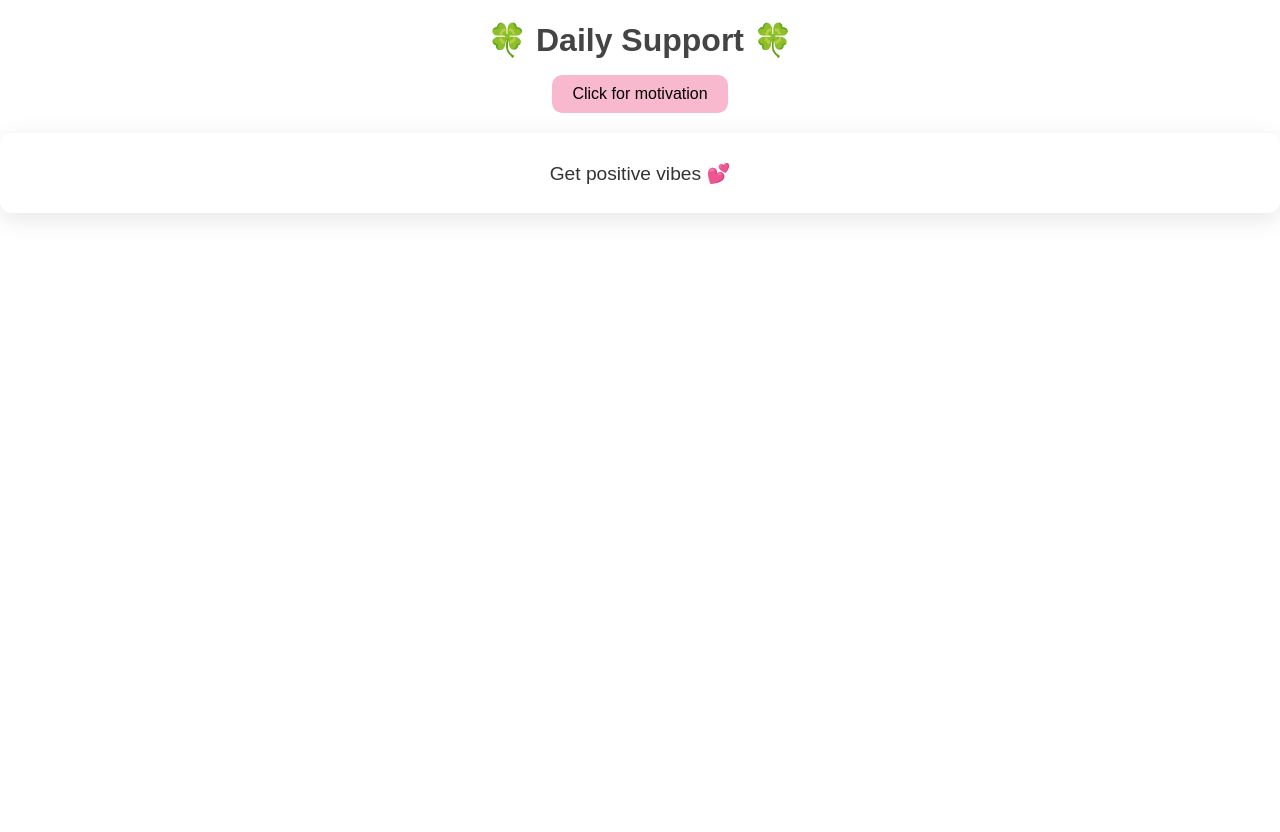
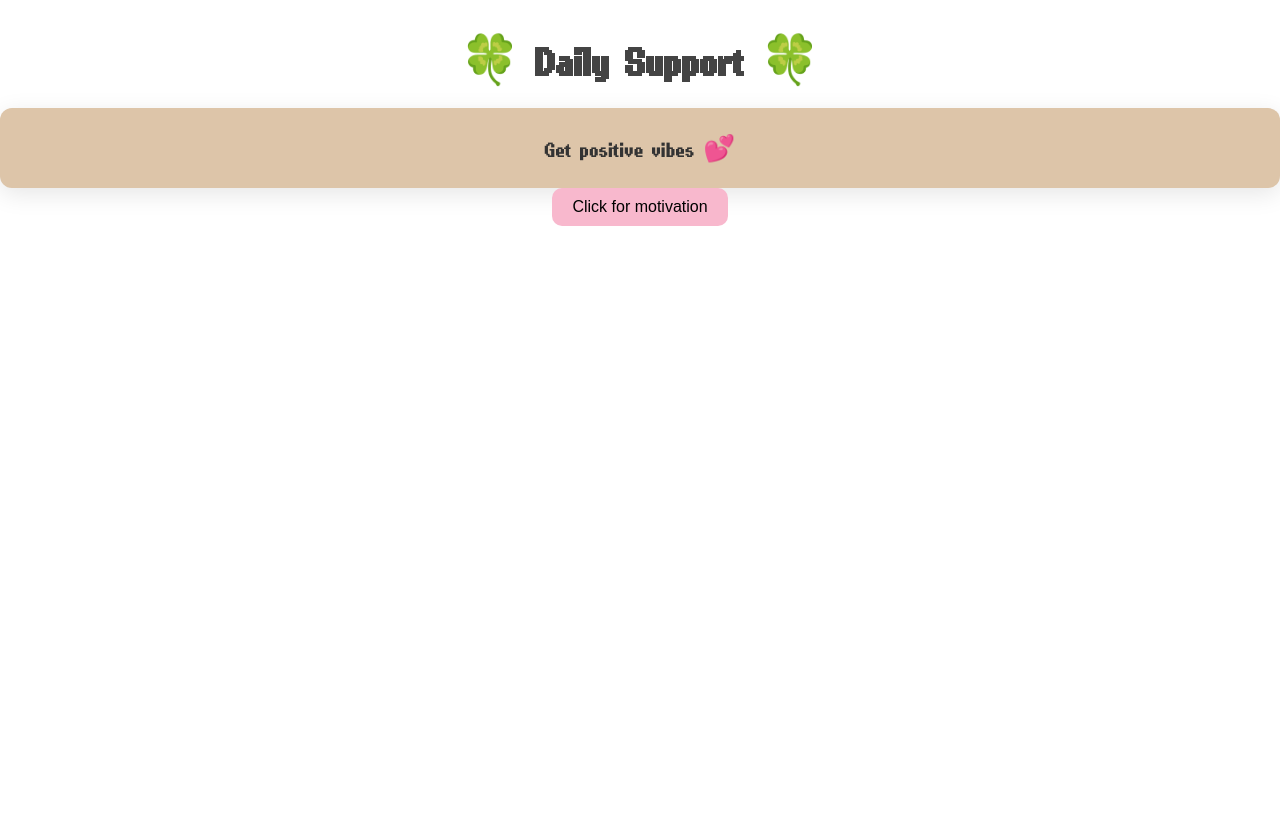
Before and after one commit to 68070264/StorySpace, a Flask app: page /openbotton in a window 1280 px wide. Before the commit the page ends 219 px from the top, so only its background shows below. Run offline with Flask 3, Linux system fonts and the light colour scheme.

Commit message:
ิbottle

```diff
--- a/templates/openbotton.html
+++ b/templates/openbotton.html
@@ -9,11 +9,20 @@
 
     <style>
         body {
-          font-family: "Poppins", sans-serif;
+          font-family: 'PixelFont';
+          font-size: 1.5rem;
           background: transparent; /* ✅ โปร่งใสเวลาอยู่ใน popup */
           text-align: center;
         }
 
+        #bottleModal.bottle-controller {
+          background:#ecdac5;
+          border-radius: 20px;
+          text-shadow: none;
+          position: relative;
+          padding: 24px;
+          overflow: hidden;
+}
         h1 {
           margin-bottom: 16px;
           color: #444;
@@ -37,9 +46,9 @@
           margin-top: 20px;
           padding: 20px;
           border-radius: 12px;
-          background: rgba(255, 255, 255, 0.8);
+          background: #DDC5A9;
           box-shadow: 0 6px 25px rgba(0, 0, 0, 0.1);
-          font-size: 1.2rem;
+          font-size: 1.6rem;
           color: #333;
           min-height: 80px;
           display: flex;
@@ -55,9 +64,9 @@
 
      <h1>🍀 Daily Support 🍀</h1>
 
+     <div id="quoteBox">Get positive vibes 💕</div>
+
      <button id="getQuoteBtn">Click for motivation</button>
-
-     <div id="quoteBox">Get positive vibes 💕</div>
 
      <!--<div id="memory-list" class="memory-list-container">
          <p>Loading memories...</p>
```
